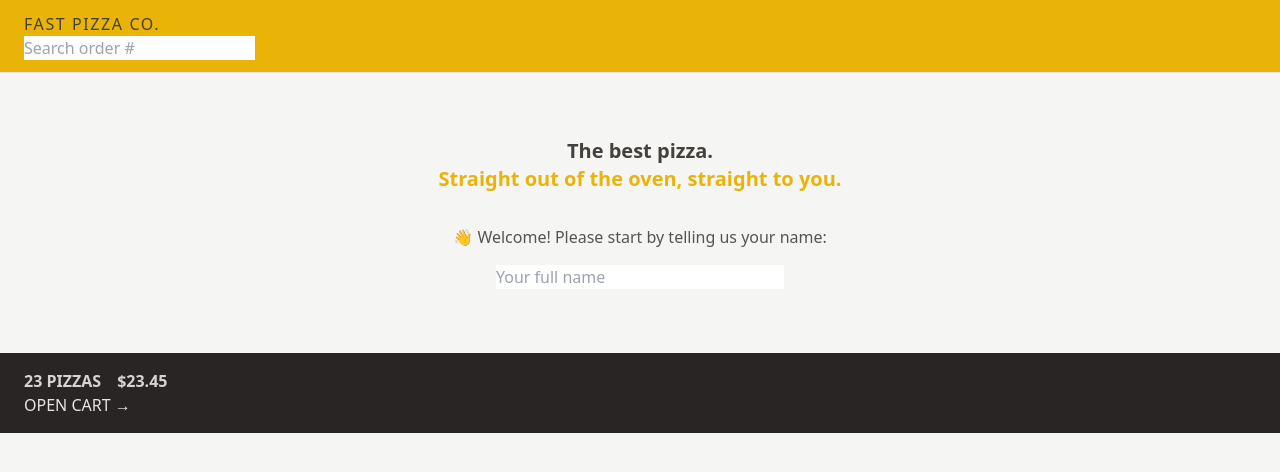
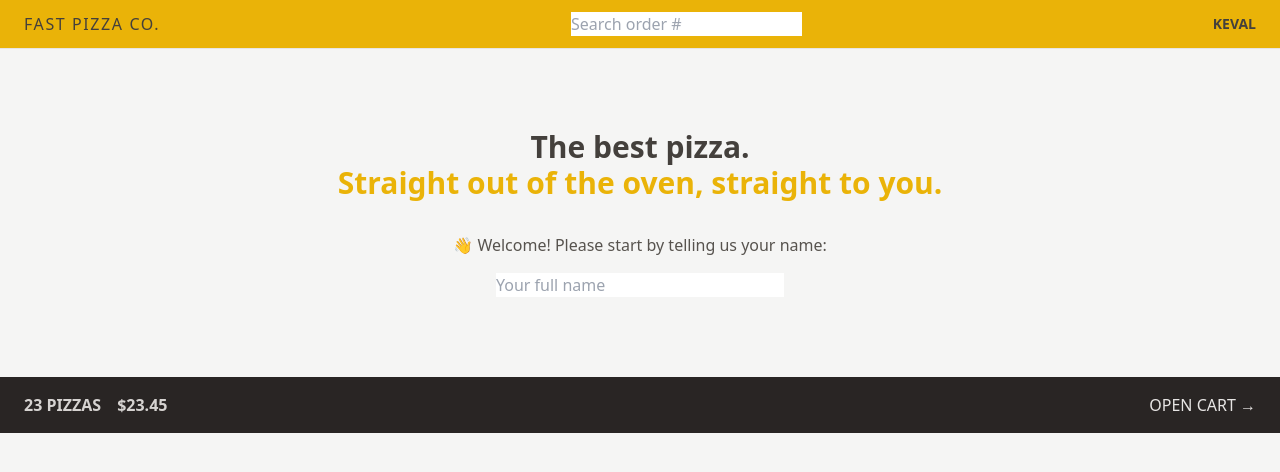
Before and after one commit to kevalmehta17/Fast-Pizza, a React (Vite) app: page / in a window 1280 px wide. Shown: the top 472 px of the page. Built offline with nearby package versions, Linux system fonts and the light colour scheme.

Commit message:
providing Flex and justify content

```diff
--- a/src/UI/Header.jsx
+++ b/src/UI/Header.jsx
@@ -4,7 +4,7 @@
 
 function Header() {
   return (
-    <header className="border-b border-stone-200 bg-yellow-500 px-4 py-3 uppercase sm:px-6">
+    <header className="flex items-center justify-between border-b border-stone-200 bg-yellow-500 px-4 py-3 uppercase sm:px-6">
       <Link to="/" className="tracking-widest">
         Fast Pizza Co.
       </Link>
--- a/src/UI/Home.jsx
+++ b/src/UI/Home.jsx
@@ -2,8 +2,8 @@
 
 function Home() {
   return (
-    <div className="my-10 text-center sm:my-16">
-      <h1 className="mb-8 text-xl font-semibold">
+    <div className="my-10 px-3 py-4 text-center sm:my-16">
+      <h1 className="mb-8 text-xl font-semibold md:text-3xl">
         The best pizza.
         <br />
         <span className="text-yellow-500">
--- a/src/features/cart/CartOverview.jsx
+++ b/src/features/cart/CartOverview.jsx
@@ -2,7 +2,7 @@
 
 function CartOverview() {
   return (
-    <div className="bg-stone-800 text-stone-200 uppercase px-4 py-4 sm:px-6  text-sm md:text-base   ">
+    <div className="bg-stone-800 text-stone-200 uppercase px-4 py-4 sm:px-6  text-sm md:text-base flex items-center justify-between ">
       <p className="text-stone-300 font-semibold space-x-4">
         <span>23 pizzas</span>
         <span>$23.45</span>
--- a/src/features/user/UserName.jsx
+++ b/src/features/user/UserName.jsx
@@ -1,5 +1,5 @@
 function UserName() {
-  return <div className="text-sm font-semibold hidden">Keval</div>;
+  return <div className="text-sm font-semibold hidden md:block">Keval</div>;
 }
 
 export default UserName;
```
